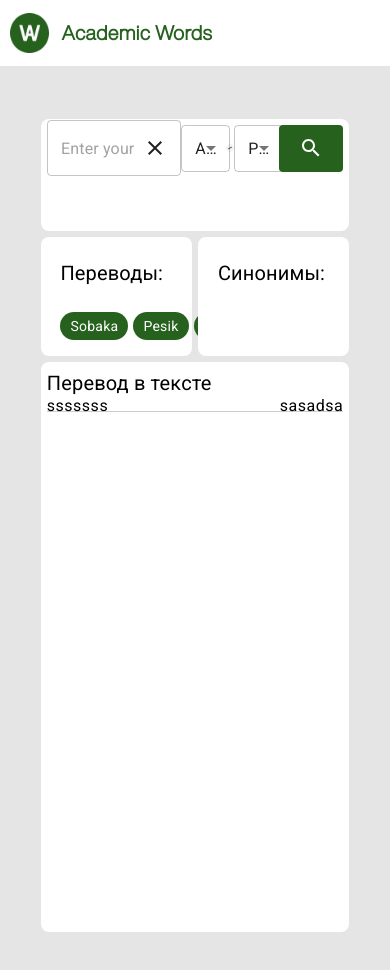
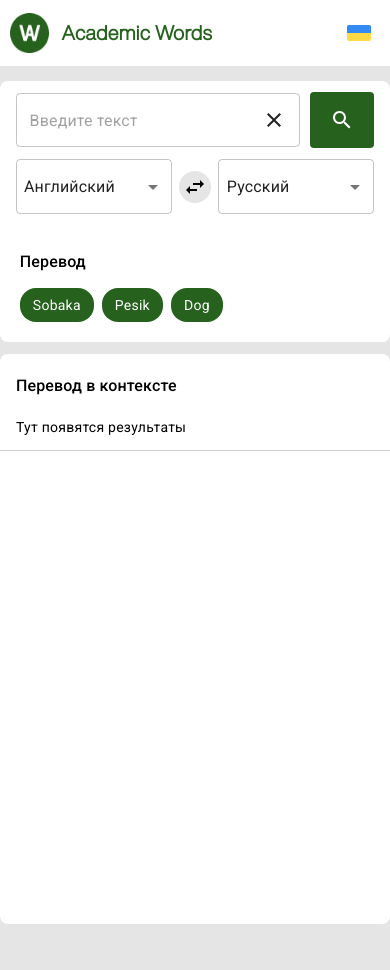
Before and after one commit to vladBrownDev/academicWord, a React (Create React App) app: page / in a window 390 px wide. Shown: the top 970 px of the page. After the commit the page ends 940 px from the top, so only its background shows below. Built offline with nearby package versions, Linux system fonts and the light colour scheme.

Commit message:
adaptive-done

```diff
--- a/src/App.css
+++ b/src/App.css
@@ -25,9 +25,10 @@ header {
   width: 100vw;
   display: flex;
   flex-direction: row;
-  justify-content: flex-start;
+  justify-content: space-between;
   align-items: center;
   padding-left: 2.5vw;
+  padding-right: 10.41vw;
 }
 #company {
   display: flex;
@@ -69,7 +70,7 @@ main {
   justify-content: space-between;
 }
 
-#inputSection form {
+#inputSection #desktopInput {
   display: flex;
   flex-direction: row;
   justify-content: space-between;
@@ -105,8 +106,15 @@ form .findWordInp {
   height: 5.49vh;
 }
 #switchImg {
-  width: 2.08vw;
-  height: 2.08vw;
+  width: 1.3vw;
+  height: 1.3vw;
+  border-radius:25px ;
+  box-sizing: content-box;
+  padding: 0.3vw;
+}
+#switchImg:hover {
+  background-color: #E5E5E5;
+  cursor: pointer;
 }
 
 #synonimLabel {
@@ -121,7 +129,7 @@ form .findWordInp {
   color: #212121;
   display: inline;
 }
-#synonimsList {
+#translationList {
   display: inline;
 }
 .synonims {
@@ -171,10 +179,170 @@ form .findWordInp {
 }
 #examples {
   background-color: white;
-  height: 67.5vh;
+  min-height: 67.5vh;
   margin-top: 1.6vw;
   border-radius: 8px;
   padding-left: 1.6vw;
   padding-top: 1.25vw;
   padding-right: 1.6vw;
 }
+
+.synonymListItem {
+  background-color:  #7C7C7C;
+  border-radius: 14px;
+  font-family: Roboto;
+  font-style: normal;
+  font-weight: normal;
+  font-size: 0.9vw;
+  line-height: 20px;
+  font-weight: 400;
+  display: flex;
+  align-items: center;
+  letter-spacing: 0.25px;
+  color: #FFFFFF;
+  display: inline;
+  padding:6px 10px ;
+  margin-right: 0.26vw;
+}
+.MuiSvgIcon-root {
+  cursor: pointer;
+}
+
+#mobileSelect {
+  display: none;
+}
+
+@media screen and (max-width:920px) {
+  header {
+    padding-right: 5vw;
+  }
+  form .fForm {
+    display: none;
+  }
+  form .secForm {
+    display: none;
+  }
+  #switchImg {
+    display: none;
+  }
+  #inputSection {
+    padding: 4vw;
+    height: 20vh;
+    border-bottom-right-radius: 0;
+    border-bottom-left-radius: 0;
+
+  }
+  #inputSection form {
+    flex-direction: column;
+  }
+  form .findWordInp {
+    width: 100%;
+    margin-right: 10px;
+  }
+  main {
+    padding: 4vw 0;
+  }
+  #mobileSelect {
+    display: flex;
+    flex-direction: row;
+    justify-content: space-between;
+    align-items: center;
+    margin-top:16px;
+  }
+  div.MuiOutlinedInput-input {
+    padding: 1.65vh 1vh;
+  }
+  #outlined-basic {
+    padding: 2.1vh 14px;
+}
+  #searchButton {
+    height: 6.6vh;
+
+  }
+  .dropdown {
+    width: 40vw;
+    height: 6.49vh;
+  }
+  #mobileImgSearch {
+    display: block;
+    background-color: #E5E5E5;
+    border-radius:25px ;
+    box-sizing: content-box;
+    padding: 1vw;
+
+  }
+  #secSection {
+    margin:0;
+  }
+  #synonyms {
+    display: none;
+  }
+  #translation {
+    width: 100%;
+    border-top-left-radius: 0;
+    border-top-right-radius:0 ;
+    padding-top: 0;
+    justify-content: flex-start;
+    height: fit-content;
+  }
+  #translLabel {
+    font-family: Roboto;
+    font-style: normal;
+    font-weight: 500;
+    font-size: 16px;
+    line-height: 24px;
+
+
+  letter-spacing: 0.15px;
+
+  color: #000000;
+  }
+  .secLabel {
+    padding-left: 16px;
+  }
+  #translationList {
+    margin-top :0.5vh;
+    display: flex;
+    flex-wrap: wrap;
+  }
+  div .translationListItem {
+    padding: 8px;
+    font-size: 14px;
+    background: #26611E;
+    border-radius: 16px;
+    margin-right: 8px;
+    padding : 7px 13px;
+    margin-top:10px;
+  }
+  #examples {
+    margin-top: 12px;
+    padding-top:20px ;
+    padding-left: 0;
+    padding-right: 0;
+  }
+  #exampleList {
+    margin-top: 10px;
+  }
+  div .exampleItem {
+    display: flex;
+    flex-direction: column;
+    justify-content: space-between;
+    align-items: flex-start;
+    font-size: 14px;
+    line-height: 16px;
+    letter-spacing: 0.25px;
+    height: fit-content;
+    padding: 11px 16px;
+  }
+  div .leftExample, div .rightExample {
+    width: 90%;
+
+    font-family: Roboto;
+    font-style: normal;
+    font-weight: normal;
+  }
+  div .rightExample {
+    color: #5C5C5C;
+    margin-top: 4px;
+  }
+}
--- a/src/App.js
+++ b/src/App.js
@@ -2,6 +2,7 @@ import './App.css';
 
 import logo from "./images/logo.png"
 import switchBut from "./images/switch.png"
+import ukrflag from "./images/ukrflag.png"
 
 import TextField from '@material-ui/core/TextField';
 import InputAdornment from '@material-ui/core/InputAdornment';
@@ -26,8 +27,12 @@ class App extends Component {
     super()
     this.state = {
       fChosenLang : "en",
-      secChosenLang :"ru"
+      secChosenLang :"ru",
+      flagImg : ukrflag
     }
+  }
+  clearInp = () => {
+    document.querySelector(".MuiOutlinedInput-inputAdornedEnd").value = ""
   }
   getWords = () => {
     axios.post("https://academic-words-api.azurewebsites.net/api/word/info", {
@@ -35,7 +40,9 @@ class App extends Component {
       to: this.state.secChosenLang,
       text: String(document.querySelector(".MuiOutlinedInput-inputAdornedEnd").value)
     })
+
     .then((response) => {
+
       console.log(response)
       let translateList = []
       response.data.contextResult.forEach((item) => {
@@ -43,21 +50,72 @@ class App extends Component {
 
       })
       console.log(translateList)
-      ReactDOM.render (translateList, document.querySelector("#synonimsList"))
+      ReactDOM.render (translateList, document.querySelector("#translationList"))
+      const exLength = response.data.lookupExamples.fromLanguageExamples.length
+
+      let exampleList =[]
+      for (let i = 0; i<exLength; i++) {
+        exampleList.push(<Example lText = {response.data.lookupExamples.fromLanguageExamples[i]}
+        rText = {response.data.lookupExamples.toLanguageExamples[i]}/>)
+      }
+      ReactDOM.render (exampleList, document.querySelector("#exampleList"))
+
+      let synonymList =[]
+      response.data.synonyms.forEach (item => {
+        synonymList.push (<span className="synonymListItem">{item}</span>)
+      })
+      ReactDOM.render(synonymList,document.querySelector("#synonymList"))
     })
     .catch(function (error) {
       console.log(error);
     });
   }
   firstDDSent = (e) => {
+    document.addEventListener("DOMContentLoaded", () => {
+
+
+    })
+
+    if(e.target.value === this.state.secChosenLang) {
+      console.log(e)
+
+
+      this.setState(() => {
+        return ({
+          fChosenLang :e.target.value,
+          secChosenLang :""
+        })
+      })
+
+
+
+    }
+    if(e.target.value !== this.state.secChosenLang) {
       this.setState(() => {
         return ({
           fChosenLang :e.target.value
         })
       })
+    }
+
 
   }
   secDDSent = (e) => {
+    if(e.target.value === this.state.fChosenLang) {
+      console.log(e)
+
+
+      this.setState(() => {
+        return ({
+          fChosenLang :"",
+          secChosenLang :e.target.value
+        })
+      })
+
+
+
+    }
+    else {
       this.setState(() => {
         return ({
           secChosenLang :e.target.value
@@ -65,7 +123,20 @@ class App extends Component {
       })
     }
 
+  }
+  swapLang = () => {
+    const first = this.state.fChosenLang
+    const sec = this.state.secChosenLang
+    this.setState(() => {
+      return ({
+        fChosenLang: sec,
+        secChosenLang:first
+      })
+    })
+    console.log(this.state)
+  }
   render() {
+
     return (
       <>
         <header>
@@ -73,22 +144,25 @@ class App extends Component {
             <img src={logo} alt="" id="logo"/>
             <div id="companyName">Academic Words</div>
           </div>
-
+          <img src={this.state.flagImg} alt="flagImg"/>
         </header>
         <main>
           <section id="inputSection">
+
+
             <form>
+              <div id="desktopInput">
               <TextField className="findWordInp"
                 id="outlined-basic"
-                placeholder="Enter your word"
+                placeholder="Введите текст"
                 variant="outlined"
                 InputProps={{
-                  endAdornment: <InputAdornment position="end"><CloseIcon></CloseIcon></InputAdornment>,
+                  endAdornment: <InputAdornment position="end"><CloseIcon onClick={this.clearInp}></CloseIcon></InputAdornment>,
                 }}
                 />
-                <FormControl variant="outlined" >
+                <FormControl variant="outlined" className="fForm">
                     <Select
-                      defaultValue={this.state.fChosenLang}
+                      value={this.state.fChosenLang}
                       labelId="demo-simple-select-outlined-label"
                       id="demo-simple-select-outlined"
                       inputProps={{ 'aria-label': 'Without label' }}
@@ -103,11 +177,11 @@ class App extends Component {
 
                 </FormControl>
 
-                <img alt="switch" src={switchBut} id="switchImg"/>
+                <img alt="switch" src={switchBut} onClick = {this.swapLang} id="switchImg"/>
 
-                <FormControl variant="outlined" >
+                <FormControl variant="outlined" className="secForm">
                     <Select
-                      defaultValue={this.state.secChosenLang}
+                      value={this.state.secChosenLang}
                       labelId="demo-simple-select-outlined-label"
                       id="demo-simple-select-outlined"
                       inputProps={{ 'aria-label': 'Without label' }}
@@ -126,20 +200,57 @@ class App extends Component {
                 <Button onClick={this.getWords} variant="contained" disableElevation id="searchButton">
                     <SearchIcon className="search"/>
                 </Button>
+              </div>
+
+                <div id="mobileSelect">
+                <FormControl variant="outlined" >
+                    <Select
+                      value={this.state.fChosenLang}
+                      labelId="demo-simple-select-outlined-label"
+                      id="demo-simple-select-outlined"
+                      inputProps={{ 'aria-label': 'Without label' }}
+                      className="dropdown firstDD"
+                      onChange={this.firstDDSent}
+                    >
+
+                      <MenuItem value="en">Английский</MenuItem>
+                      <MenuItem value="ru">Русский</MenuItem>
+
+                    </Select>
+
+                </FormControl>
+
+                <img alt="switch" src={switchBut} onClick = {this.swapLang} id="mobileImgSearch"/>
+
+                <FormControl variant="outlined" >
+                    <Select
+                      value={this.state.secChosenLang}
+                      labelId="demo-simple-select-outlined-label"
+                      id="demo-simple-select-outlined"
+                      inputProps={{ 'aria-label': 'Without label' }}
+                      className="dropdown secDD"
+                      onChange={this.secDDSent}
+
+                    >
+
+                      <MenuItem value="en">Английский</MenuItem>
+                      <MenuItem value="ru">Русский</MenuItem>
+
+                    </Select>
+
+                </FormControl>
+                </div>
             </form>
 
-            <div id="synonims">
 
-
-            </div>
           </section>
 
           <section id="secSection">
                 <div id="translation">
                   <div id="translLabel">
-                    Переводы:
+                    Перевод
                   </div>
-                  <div id="synonimsList">
+                  <div id="translationList">
                     <Translation text="Sobaka"/>
                     <Translation text="Pesik"/>
                     <Translation text="Dog"/>
@@ -148,16 +259,19 @@ class App extends Component {
 
                 <div id="synonyms">
                   <div id="translLabel">
-                      Синонимы:
+                      Синонимы
+                  </div>
+                  <div id="synonymList">
+
                   </div>
                 </div>
           </section>
           <section id="examples">
-            <div id="translLabel">
-              Перевод в тексте
+            <div id="translLabel" className="secLabel">
+              Перевод в контексте
             </div>
             <div id="exampleList">
-                <Example lText ="sssssss" rText="sasadsa"/>
+                <Example lText ="Тут появятся результаты" rText=""/>
             </div>
           </section>
         </main>
--- a/src/Example.css
+++ b/src/Example.css
@@ -2,7 +2,7 @@
     font-family: Roboto;
     font-style: normal;
     font-weight: normal;
-    font-size: 16px;
+    font-size: 0.83vw;
     line-height: 19px;
     /* identical to box height */
 
@@ -17,3 +17,9 @@
     justify-content: space-between;
     border-bottom: 0.5px solid rgba(0, 0, 0, 0.2);
 }
+.exampleItem:hover {
+    background-color: rgba(196, 196, 196,0.2);
+}
+.leftExample, .rightExample {
+    width: 50%;
+}
--- a/src/Synonim.css
+++ b/src/Translation.css
@@ -1,10 +1,10 @@
-.synonimListItem {
+.translationListItem {
     background-color:  #26611E;
     border-radius: 14px;
     font-family: Roboto;
     font-style: normal;
     font-weight: normal;
-    font-size: 14px;
+    font-size: 0.9vw;
     line-height: 20px;
     font-weight: 400;
     display: flex;
@@ -13,5 +13,5 @@
     color: #FFFFFF;
     display: inline;
     padding:6px 10px ;
-    margin-right: 5px;
+    margin-right: 0.26vw;
 }
--- a/src/Translation.js
+++ b/src/Translation.js
@@ -1,6 +1,6 @@
 import React from "react"
 
-import "./Synonim.css"
+import "./Translation.css"
 
 export default function Translates(props) {
 
@@ -8,7 +8,7 @@ export default function Translates(props) {
 
         return(
             <>
-            <span className="synonimListItem">
+            <span className="translationListItem">
                 {props.text}
             </span>
         </>
```
Also changed, not shown: src/images/switch.png, src/images/ukrflag.png (added). Lines whose indentation alone changed are shown as unchanged.
